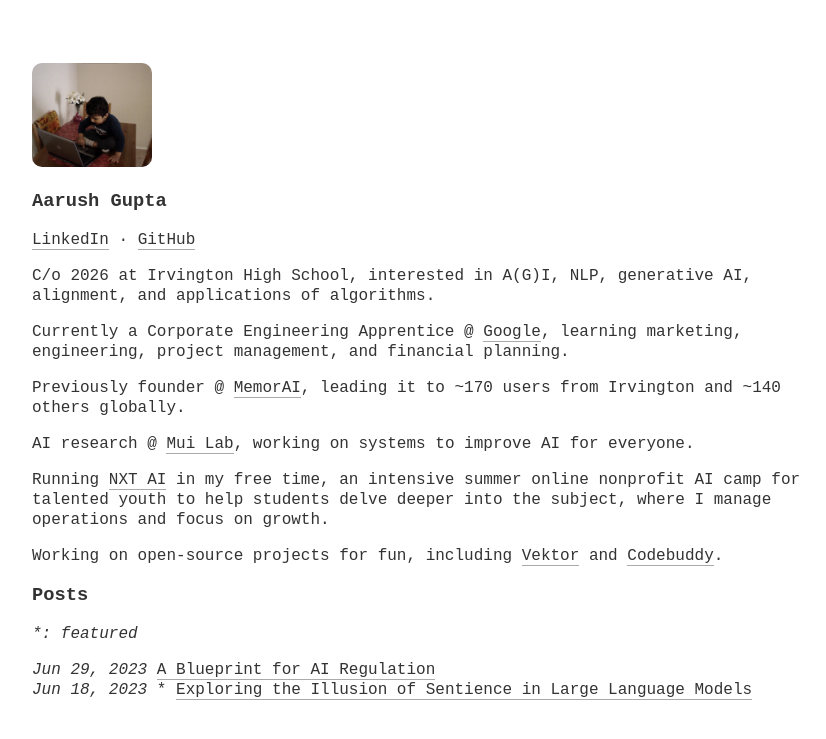
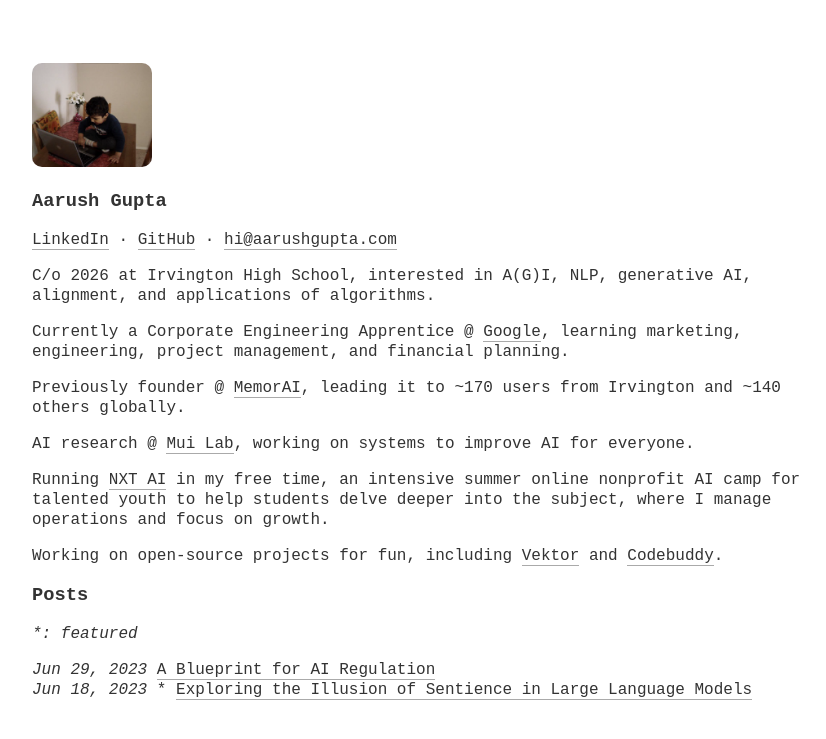
Before and after one commit to notallm/notallm.github.io, a Jekyll site: the page built from index.md, in a window 1280 px wide. Shown: the top 739 px of the page, without its empty margins (208-1034 px from the left). Built offline with Jekyll 4.4.1, drawn with Linux system fonts in a browser that asks for light colours.

Commit message:
add an email

```diff
--- a/index.md
+++ b/index.md
@@ -2,7 +2,7 @@
 layout: base
 ---
 
-[LinkedIn](https://www.linkedin.com/in/aarushgupta001) &middot; [GitHub](https://github.com/notallm)
+[LinkedIn](https://www.linkedin.com/in/aarushgupta001) &middot; [GitHub](https://github.com/notallm) &middot; [hi@aarushgupta.com](mailto:hi@aarushgupta.com)
 
 C/o 2026 at Irvington High School, interested in A(G)I, NLP, generative AI, alignment, and applications of algorithms.
 
```
